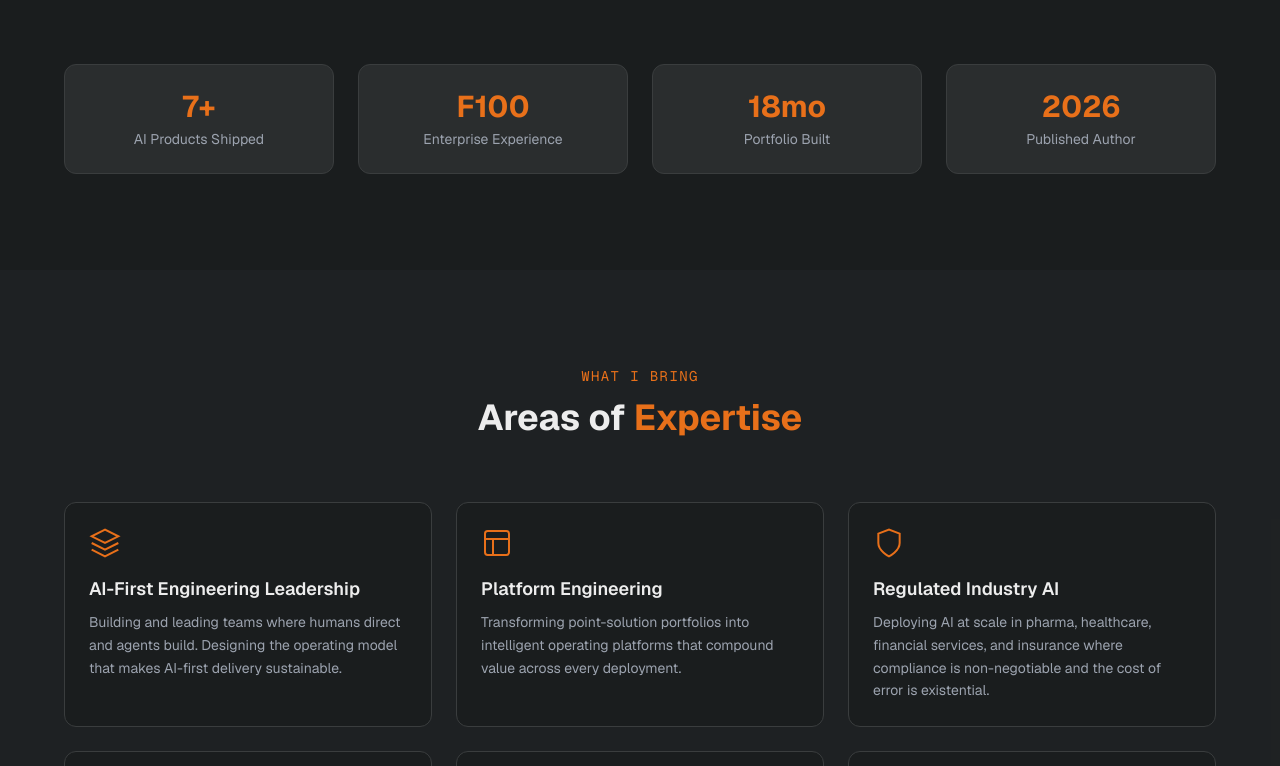
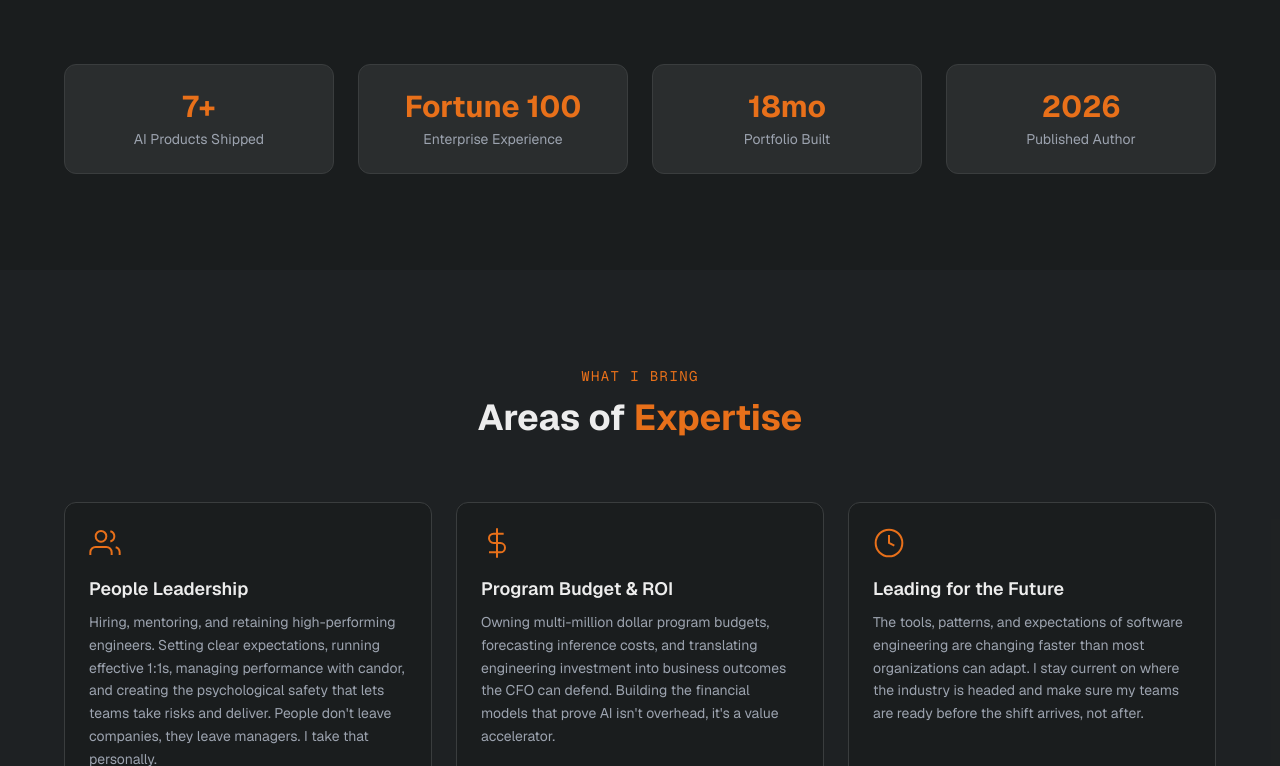
Before and after one commit to airportly/sheldonbarnesv2, a Next.js app: page / in a window 1280 px wide. Shown: the part 1514-2280 px from the top of the page. Built offline with nearby package versions, Linux system fonts and the light colour scheme.

Commit message:
minor update

```diff
--- a/src/components/About.tsx
+++ b/src/components/About.tsx
@@ -5,7 +5,7 @@ import Image from "next/image";
 
 const stats = [
   { value: "7+", label: "AI Products Shipped" },
-  { value: "F100", label: "Enterprise Experience" },
+  { value: "Fortune 100", label: "Enterprise Experience" },
   { value: "18mo", label: "Portfolio Built" },
   { value: "2026", label: "Published Author" },
 ];
--- a/src/components/Expertise.tsx
+++ b/src/components/Expertise.tsx
@@ -4,9 +4,43 @@ import { motion } from "framer-motion";
 
 const areas = [
   {
-    title: "AI-First Engineering Leadership",
+    title: "People Leadership",
     description:
-      "Building and leading teams where humans direct and agents build. Designing the operating model that makes AI-first delivery sustainable.",
+      "Hiring, mentoring, and retaining high-performing engineers. Setting clear expectations, running effective 1:1s, managing performance with candor, and creating the psychological safety that lets teams take risks and deliver. People don't leave companies, they leave managers. I take that personally.",
+    icon: (
+      <svg width="32" height="32" viewBox="0 0 24 24" fill="none" stroke="currentColor" strokeWidth="1.5">
+        <path d="M17 21v-2a4 4 0 00-4-4H5a4 4 0 00-4 4v2" />
+        <circle cx="9" cy="7" r="4" />
+        <path d="M23 21v-2a4 4 0 00-3-3.87M16 3.13a4 4 0 010 7.75" />
+      </svg>
+    ),
+  },
+  {
+    title: "Program Budget & ROI",
+    description:
+      "Owning multi-million dollar program budgets, forecasting inference costs, and translating engineering investment into business outcomes the CFO can defend. Building the financial models that prove AI isn't overhead, it's a value accelerator.",
+    icon: (
+      <svg width="32" height="32" viewBox="0 0 24 24" fill="none" stroke="currentColor" strokeWidth="1.5">
+        <line x1="12" y1="1" x2="12" y2="23" />
+        <path d="M17 5H9.5a3.5 3.5 0 000 7h5a3.5 3.5 0 010 7H6" />
+      </svg>
+    ),
+  },
+  {
+    title: "Leading for the Future",
+    description:
+      "The tools, patterns, and expectations of software engineering are changing faster than most organizations can adapt. I stay current on where the industry is headed and make sure my teams are ready before the shift arrives, not after.",
+    icon: (
+      <svg width="32" height="32" viewBox="0 0 24 24" fill="none" stroke="currentColor" strokeWidth="1.5">
+        <circle cx="12" cy="12" r="10" />
+        <path d="M12 6v6l4 2" />
+      </svg>
+    ),
+  },
+  {
+    title: "AI-First Engineering",
+    description:
+      "Building and leading teams where humans direct and agents build. Designing the operating model that makes AI-first delivery sustainable across the entire SDLC.",
     icon: (
       <svg width="32" height="32" viewBox="0 0 24 24" fill="none" stroke="currentColor" strokeWidth="1.5">
         <path d="M12 2L2 7l10 5 10-5-10-5zM2 17l10 5 10-5M2 12l10 5 10-5" />
--- a/src/lib/books.ts
+++ b/src/lib/books.ts
@@ -296,6 +296,7 @@ export const books: Book[] = [
       "The Role Fit Score (RFS) — evaluate if a job is right for you before optimizing for it",
       "How ATS platforms parse, score, and filter your application",
       "AI-assisted resume building and standing out in the AI arms race",
+      "Why uploading your resume and job description to AI produces a generic resume that looks like everyone else's and will score 50% or lower in ATS systems",
       "The complete AI Job Search System — a repeatable playbook",
     ],
     tableOfContents: [
```
